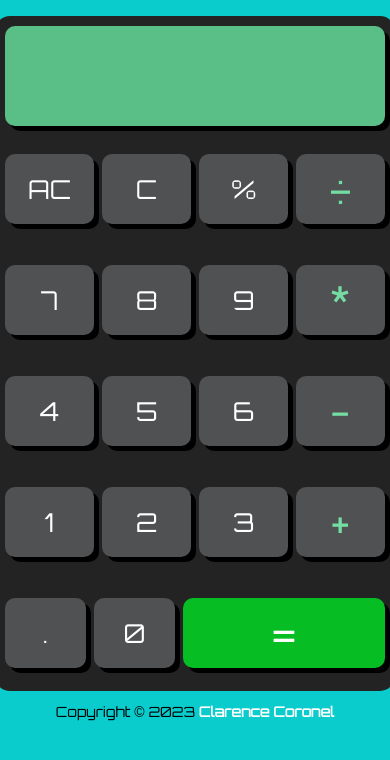
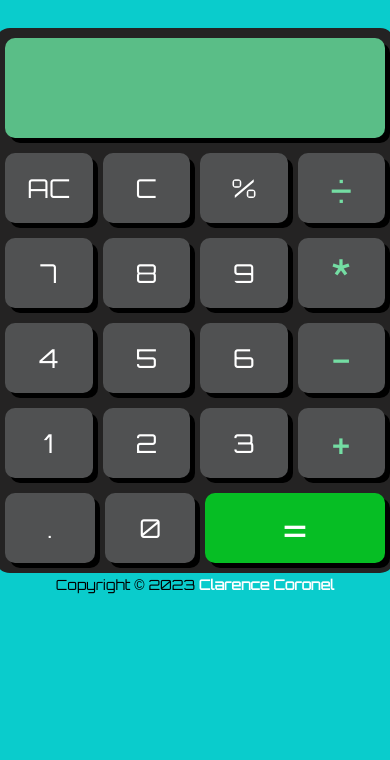
Before and after one commit to clarence-coronel/calculator, a plain HTML site: page index.html in a window 390 px wide. Drawn offline with Linux system fonts and the light colour scheme.

Commit message:
Revert previous responsiveness fix

```diff
--- a/style.css
+++ b/style.css
@@ -17,6 +17,7 @@ body{
     justify-content: center;
     overflow: hidden;
     background-color: rgb(10, 204, 204);
+    padding: 5vw;
 }
 
 .rights{
@@ -33,10 +34,9 @@ body{
     background-color: rgb(36, 35, 35);
     height: fit-content;
     width: 40vw;
-    height: 80vh;
     min-width: 400px;
     max-width: 450px;
-    margin: 2vw;
+    margin: 0 2vw;
     border-radius: 15px;
     display: flex;
     flex-flow: column;
@@ -63,8 +63,7 @@ body{
     flex-flow: row nowrap;
     justify-content: space-around;
     align-items: center;
-    gap: 2vw;
-    flex-grow: 1;
+    gap: 10px;
 }
 
 .key{
@@ -76,7 +75,7 @@ body{
     height: 70px;
     font-size: 1.3rem;
     border-radius: 10px;
-    width: 80px;
+    width: 100px;
     box-shadow: 5px 5px rgb(0, 0, 0);
     transition-duration: 100ms;
     flex-grow: 1;
```
